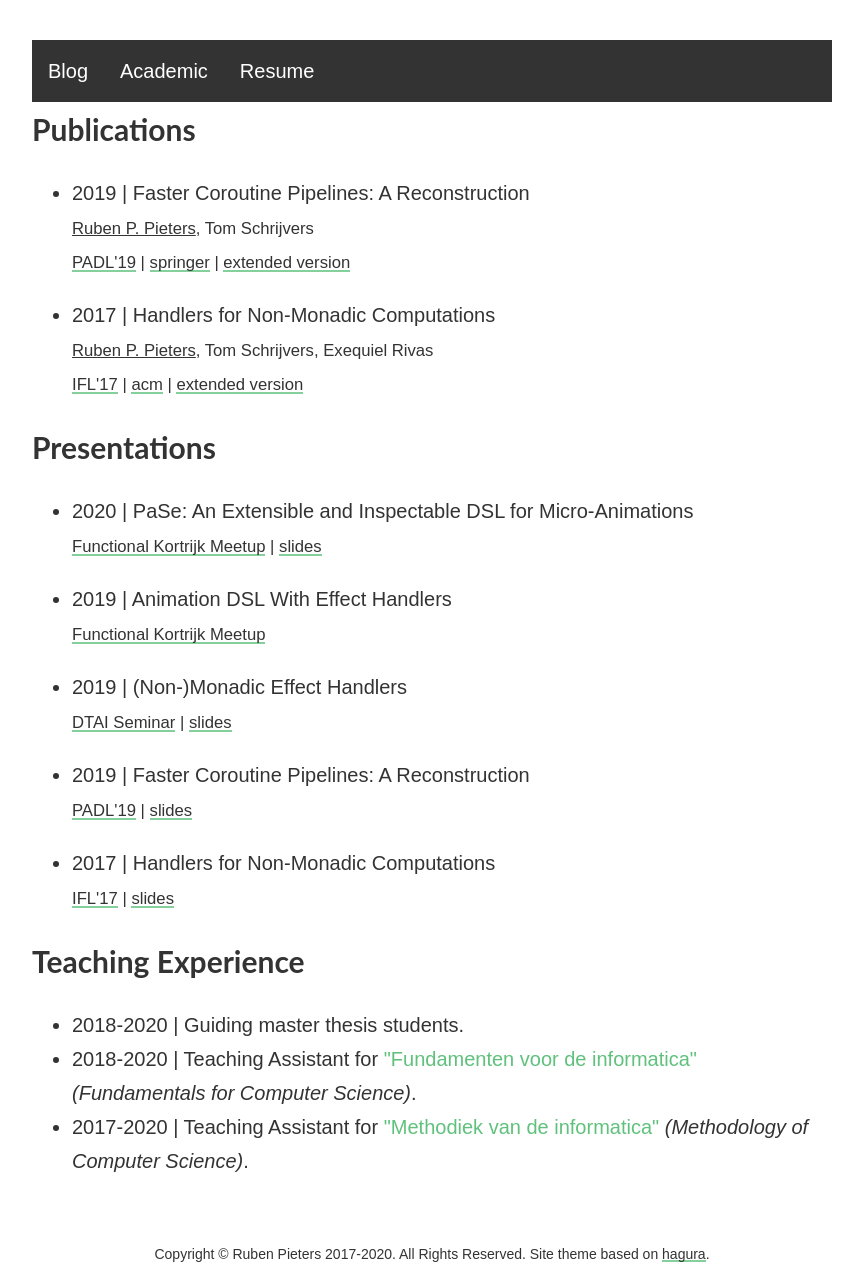
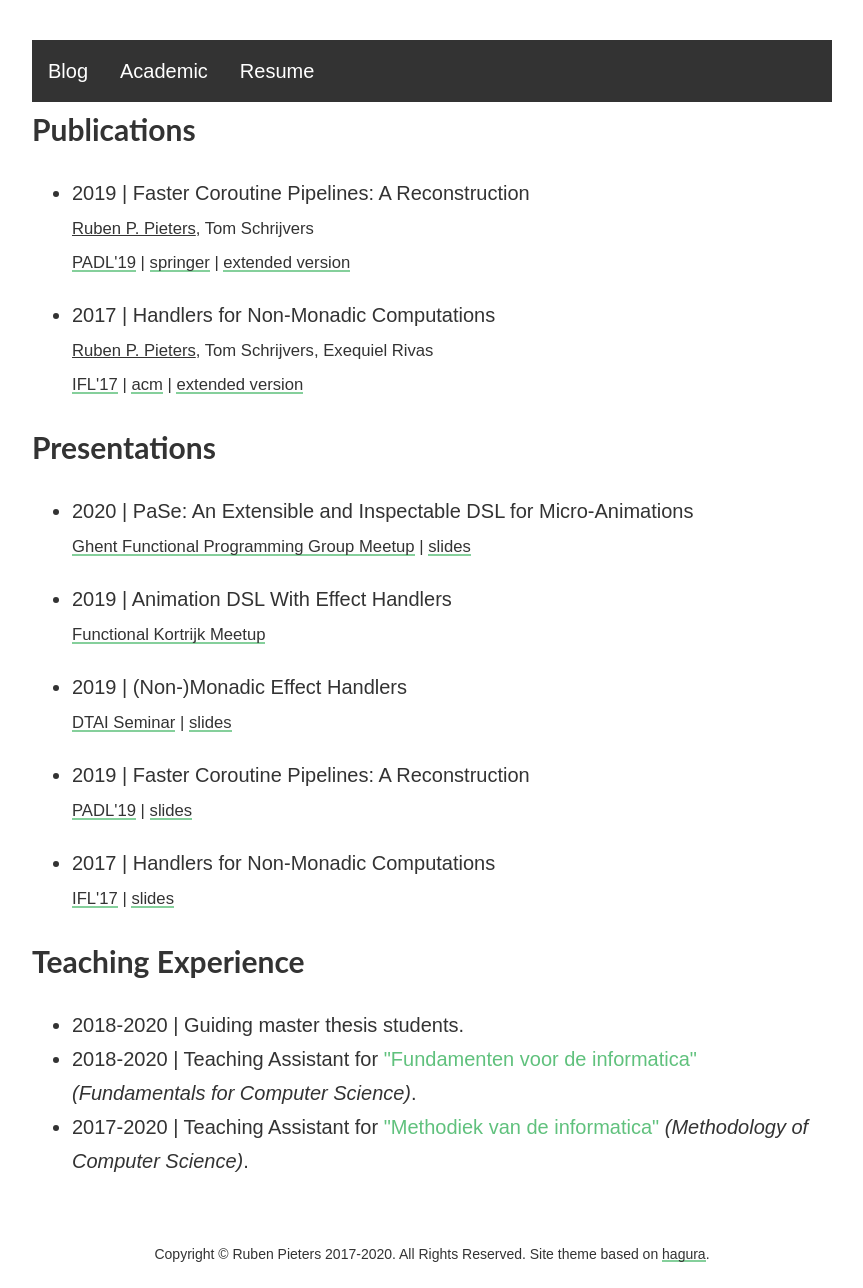
Before and after one commit to rubenpieters/rubenpieters.github.io, a Jekyll site: the page built from academic.html, in a window 1280 px wide. Shown: the whole page, without its empty margins (208-1071 px from the left). Built offline with Jekyll 4.4.1, drawn with Linux system fonts in a browser that asks for light colours.

Commit message:
fix ghent fp name

```diff
--- a/academic.html
+++ b/academic.html
@@ -19,7 +19,7 @@ layout: default
 <ul>
   <li>
     <p>2020 | PaSe: An Extensible and Inspectable DSL for Micro-Animations</p>
-	  <p style="margin-top: -20px"><small><a href="https://www.meetup.com/Ghent-Functional-Programming-Group-Meetup/events/266102542/">Functional Kortrijk Meetup</a> | <a href="{{ '/assets/ghent_fp_19.pdf' | relative_url }}">slides</a></small></p>
+	  <p style="margin-top: -20px"><small><a href="https://www.meetup.com/Ghent-Functional-Programming-Group-Meetup/events/266102542/">Ghent Functional Programming Group Meetup</a> | <a href="{{ '/assets/ghent_fp_19.pdf' | relative_url }}">slides</a></small></p>
   </li>
   <li>
     <p>2019 | Animation DSL With Effect Handlers</p>
```
